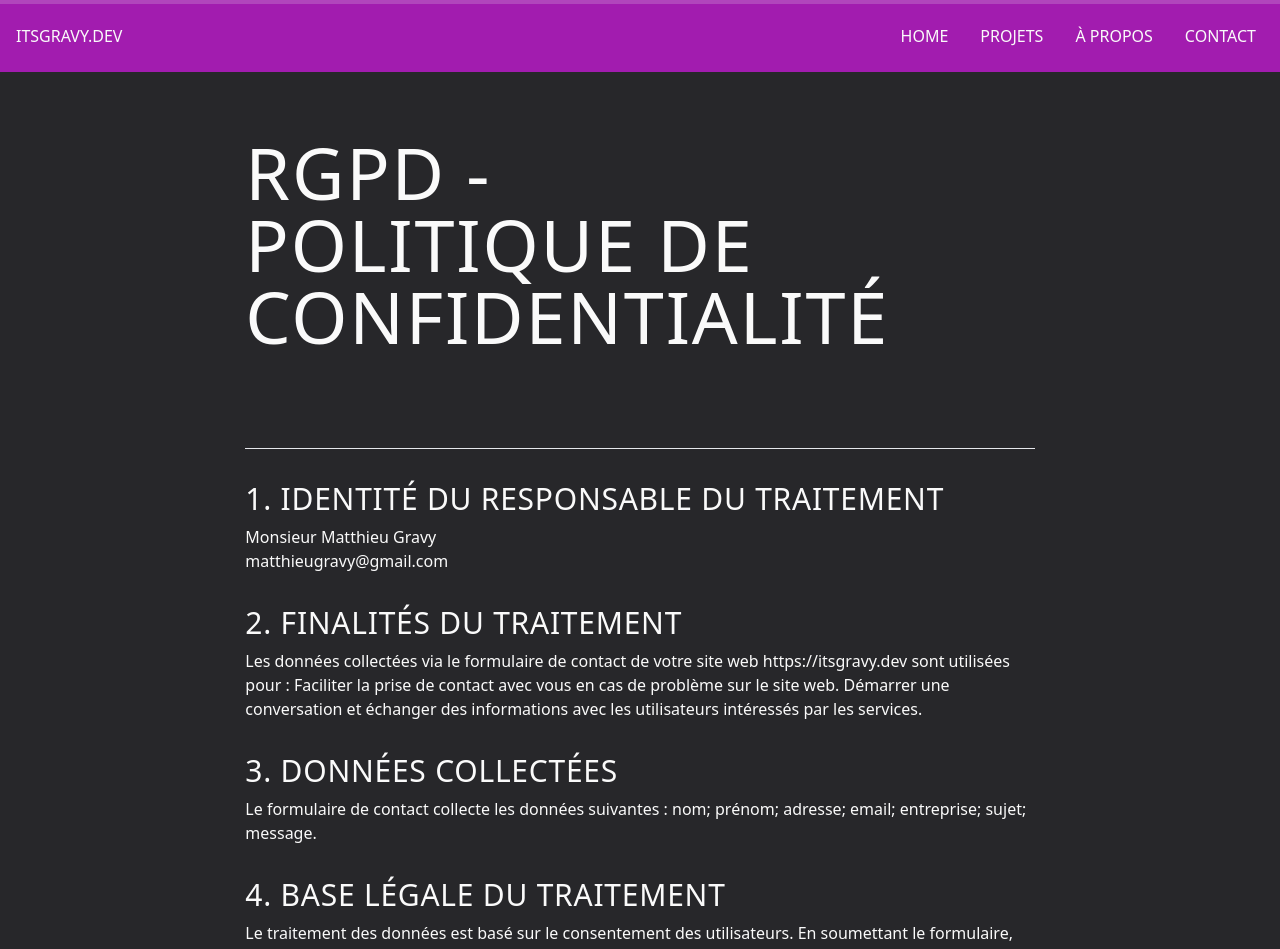
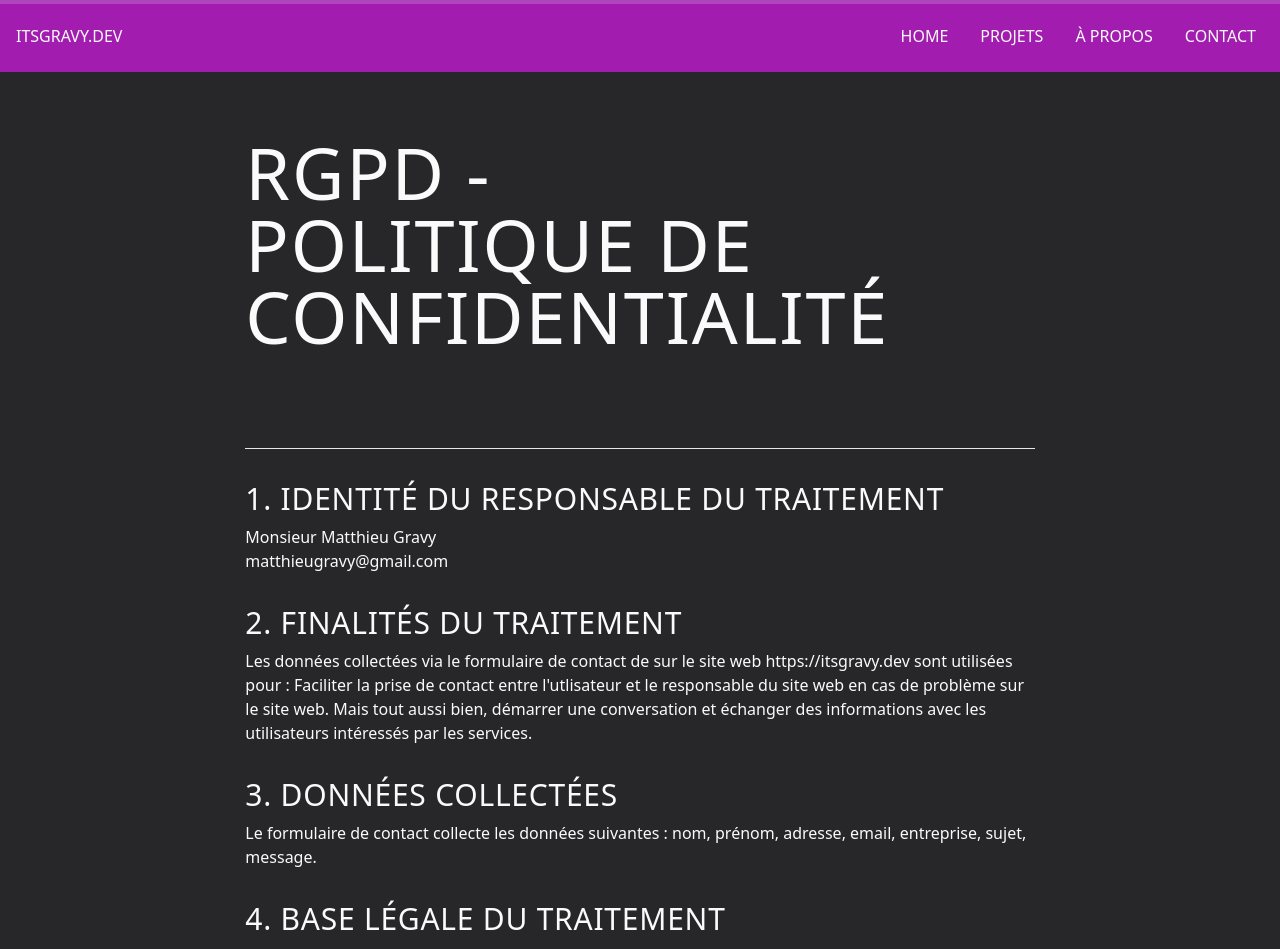
Before and after one commit to matthieuGravy/portfolio, a React (Vite) app: page /rgpd in a window 1280 px wide. Shown: the top 949 px of the page. Built offline with nearby package versions, Linux system fonts and the light colour scheme.

Commit message:
correctif

```diff
--- a/src/pages/Rgpdpage/Rgpdpage.tsx
+++ b/src/pages/Rgpdpage/Rgpdpage.tsx
@@ -38,9 +38,10 @@ const Rgpdpage = () => {
                     paragraphe={
                       <>
                         Les données collectées via le formulaire de contact de
-                        votre site web https://itsgravy.dev sont utilisées pour
-                        : Faciliter la prise de contact avec vous en cas de
-                        problème sur le site web. Démarrer une conversation et
+                        sur le site web https://itsgravy.dev sont utilisées pour
+                        : Faciliter la prise de contact entre l'utlisateur et le
+                        responsable du site web en cas de problème sur le site
+                        web. Mais tout aussi bien, démarrer une conversation et
                         échanger des informations avec les utilisateurs
                         intéressés par les services.
                       </>
@@ -51,7 +52,7 @@ const Rgpdpage = () => {
                     paragraphe={
                       <>
                         Le formulaire de contact collecte les données suivantes
-                        : nom; prénom; adresse; email; entreprise; sujet;
+                        : nom, prénom, adresse, email, entreprise, sujet,
                         message.
                       </>
                     }
```
